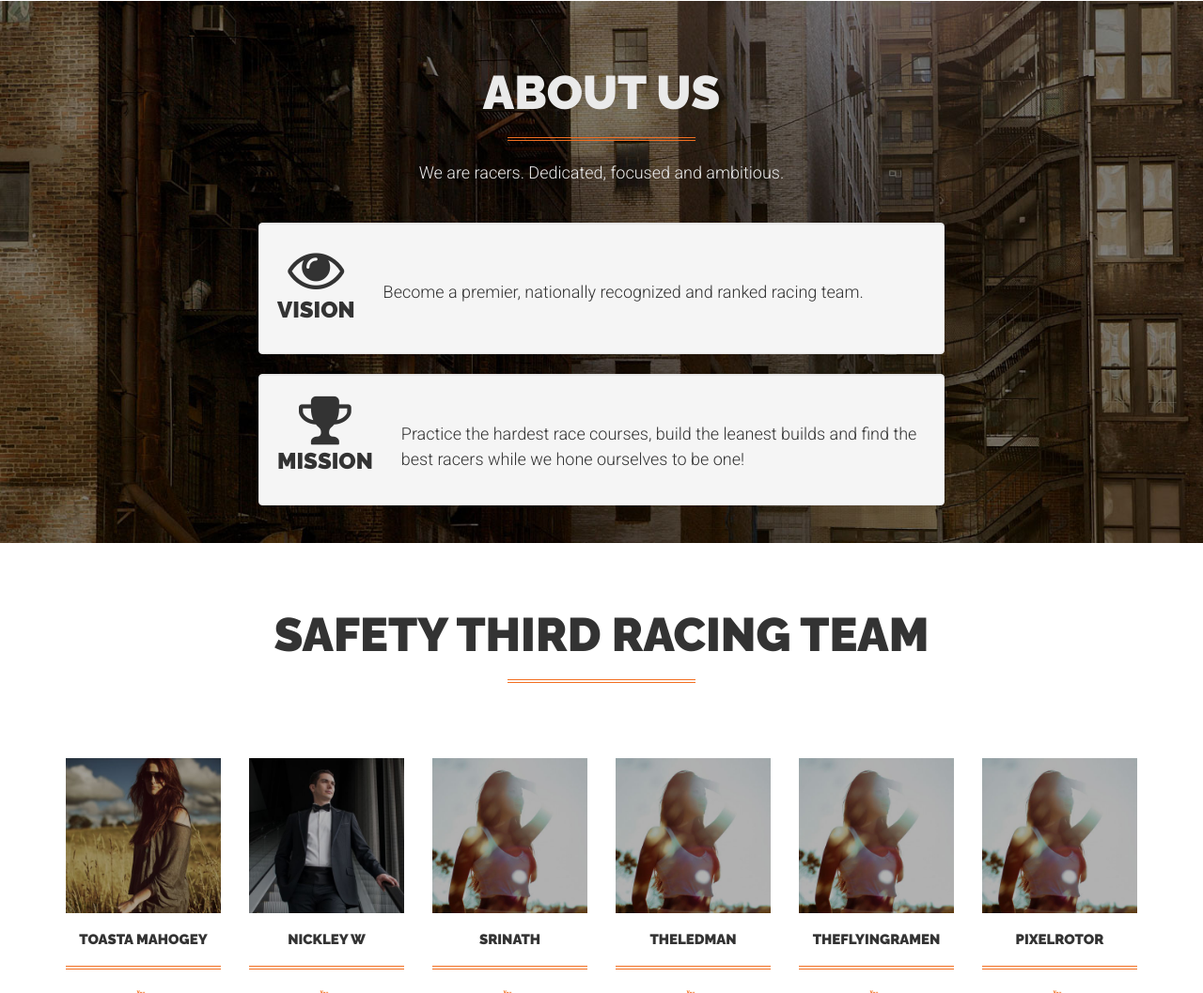
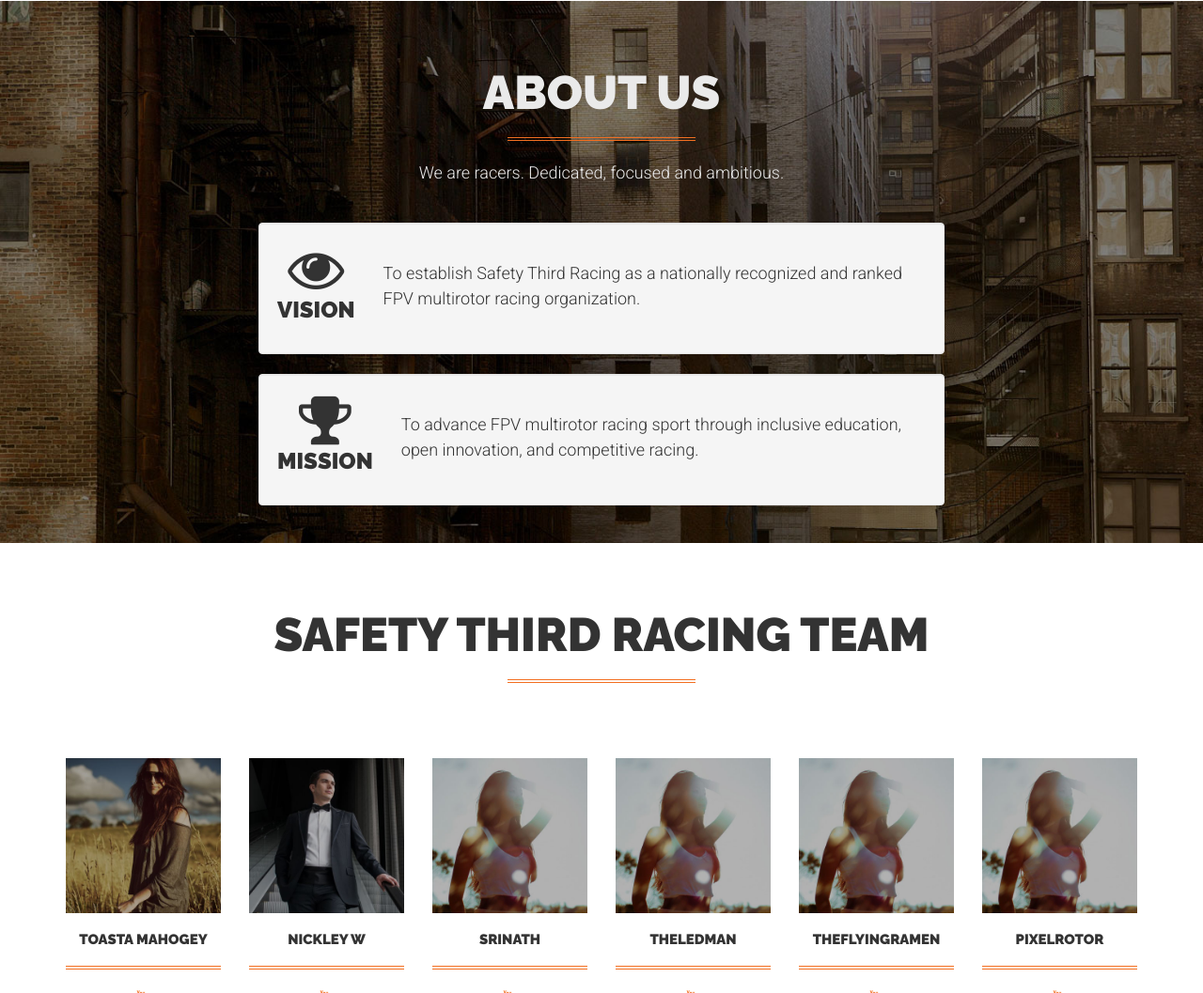
Before and after one commit to S3-Racing/Website, a plain HTML site: page index.html in a window 1280 px wide. Shown: the part 2369-3426 px from the top of the page at 94% size. Drawn offline with Linux system fonts and the light colour scheme.

Commit message:
fix vision and mission

```diff
--- a/index.html
+++ b/index.html
@@ -187,7 +187,7 @@
 							<i class="fa fa-eye" style="font-size: 60px;"></i><br>
 							<h3 class="media-heading">Vision</h3><br>
 						</div>
-						<p style="padding-top: 40px;">Become a premier, nationally recognized and ranked racing team.</p>
+						<p style="padding-top: 20px;">To establish Safety Third Racing as a nationally recognized and ranked FPV multirotor racing organization.</p>
 					</div>
 				</div>
             </div>
@@ -198,7 +198,7 @@
                         <i class="fa fa-trophy" style="font-size: 60px;"></i><br>
 						<h3 class="media-heading">Mission</h3><br>
 					</div>
-					<p style="padding-top: 30px;">Practice the hardest race courses, build the leanest builds and find the best racers while we hone ourselves to be one!</p>
+					<p style="padding-top: 20px;">To advance FPV multirotor racing sport through inclusive education, open innovation, and competitive racing.</p>
                 </div>
             </div>
         </div>
```
